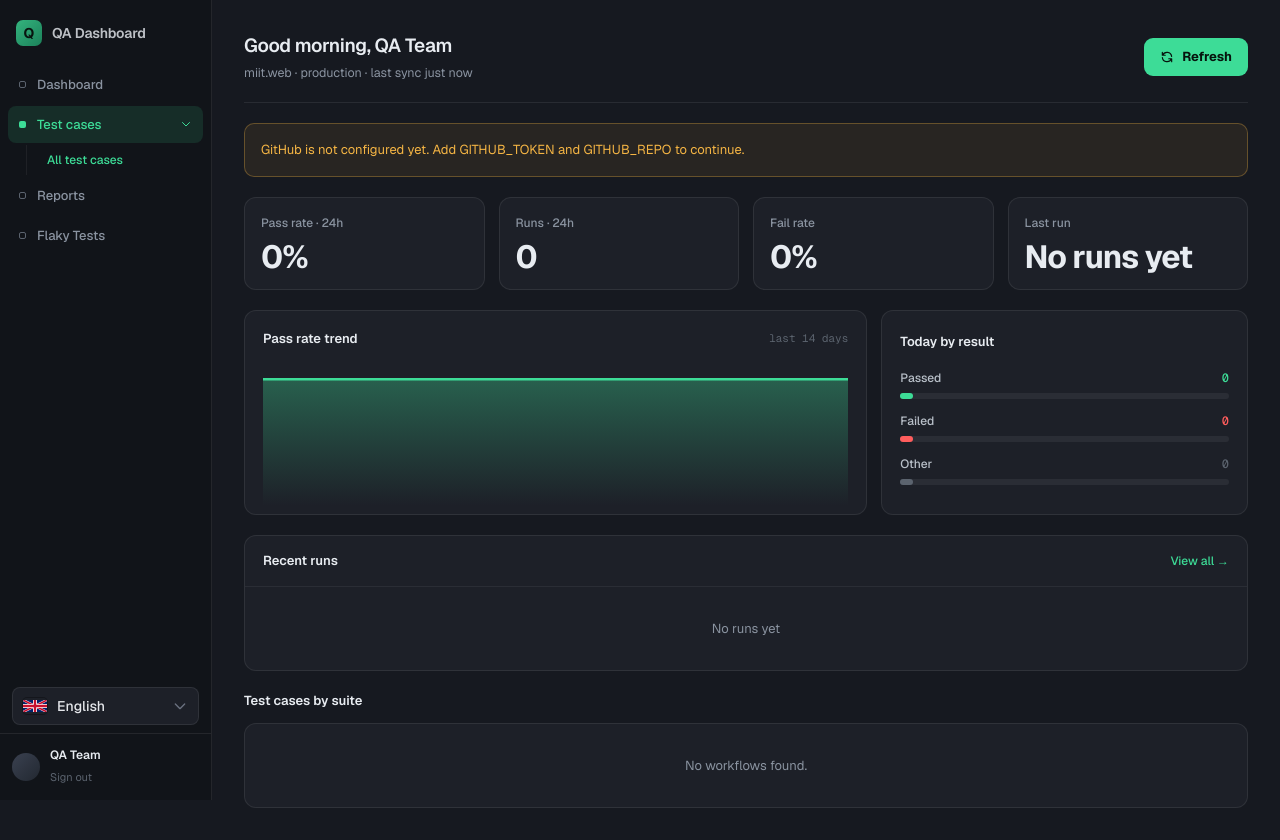
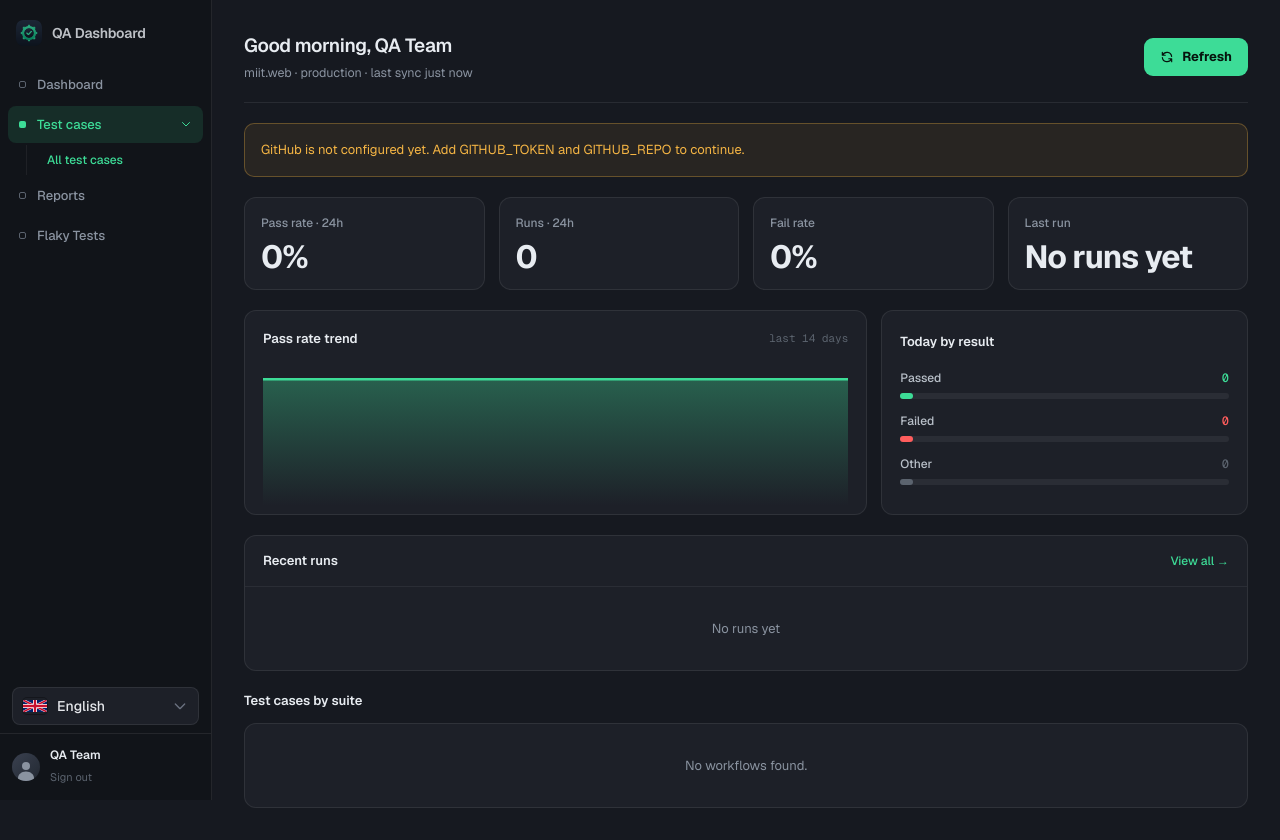
Before and after one commit to Shakhzod199/QA-MIIT-Automation, a Next.js app: page / in a window 1280 px wide. Built offline with nearby package versions, Linux system fonts and the light colour scheme.

Commit message:
UI issue fixed

```diff
--- a/app/login/page.tsx
+++ b/app/login/page.tsx
@@ -26,12 +26,12 @@ export default function LoginPage() {
     <div className="flex min-h-screen items-center justify-center bg-surface">
       <div className="w-full max-w-sm rounded-[14px] border border-surface-border bg-surface-panel p-8">
         <div className="mb-8 text-center">
-          <div
-            className="mx-auto mb-4 flex h-11 w-11 items-center justify-center rounded-[10px] text-[20px] font-bold text-[#06140d]"
-            style={{ background: "linear-gradient(135deg,#3ddc97,#1f9d6b)" }}
-          >
-            Q
-          </div>
+          {/* eslint-disable-next-line @next/next/no-img-element -- small static asset, no optimization needed */}
+          <img
+            src="/icon-192-android.png"
+            alt="QAutomation logo"
+            className="mx-auto mb-4 h-11 w-11 rounded-[10px]"
+          />
           <h1 className="text-[18px] font-semibold tracking-[-0.3px] text-q-text">QA Dashboard</h1>
           <p className="mt-1 text-[12.5px] text-q-muted">Sign in to continue</p>
         </div>
--- a/components/ConditionalLayout.tsx
+++ b/components/ConditionalLayout.tsx
@@ -29,12 +29,12 @@ export function ConditionalLayout({ children }: { children: React.ReactNode }) {
           href="/trends"
           className="flex items-center gap-2.5 px-4 pb-5 pt-5 transition hover:opacity-80"
         >
-          <div
-            className="flex h-[26px] w-[26px] shrink-0 items-center justify-center rounded-[7px] text-[14px] font-bold text-[#06140d]"
-            style={{ background: "linear-gradient(135deg,#3ddc97,#1f9d6b)" }}
-          >
-            Q
-          </div>
+          {/* eslint-disable-next-line @next/next/no-img-element -- small static asset, no optimization needed */}
+          <img
+            src="/icon-192-android.png"
+            alt="QAutomation logo"
+            className="h-[26px] w-[26px] shrink-0 rounded-[7px]"
+          />
           <span className="text-[14px] font-semibold tracking-[-0.2px] text-q-text">
             QA Dashboard
           </span>
@@ -50,9 +50,15 @@ export function ConditionalLayout({ children }: { children: React.ReactNode }) {
           </div>
           <div className="flex items-center gap-2.5 border-t border-surface-border px-3 py-3 mt-1">
             <div
-              className="h-7 w-7 shrink-0 rounded-full"
+              className="flex h-7 w-7 shrink-0 items-center justify-center overflow-hidden rounded-full"
               style={{ background: "linear-gradient(135deg,#3a4150,#222831)" }}
-            />
+            >
+              {/* Placeholder person silhouette (head + shoulders), clipped by the circle */}
+              <svg viewBox="0 0 24 24" className="mt-1.5 h-6 w-6" fill="#8a93a0" aria-hidden="true">
+                <circle cx="12" cy="8" r="4" />
+                <path d="M12 13.5c-4.4 0-8 2.9-8 6.5v4h16v-4c0-3.6-3.6-6.5-8-6.5z" />
+              </svg>
+            </div>
             <div className="min-w-0 flex-1">
               <div className="truncate text-[12px] font-semibold text-q-text">
                 {user?.name || user?.username || "QA Team"}
```
